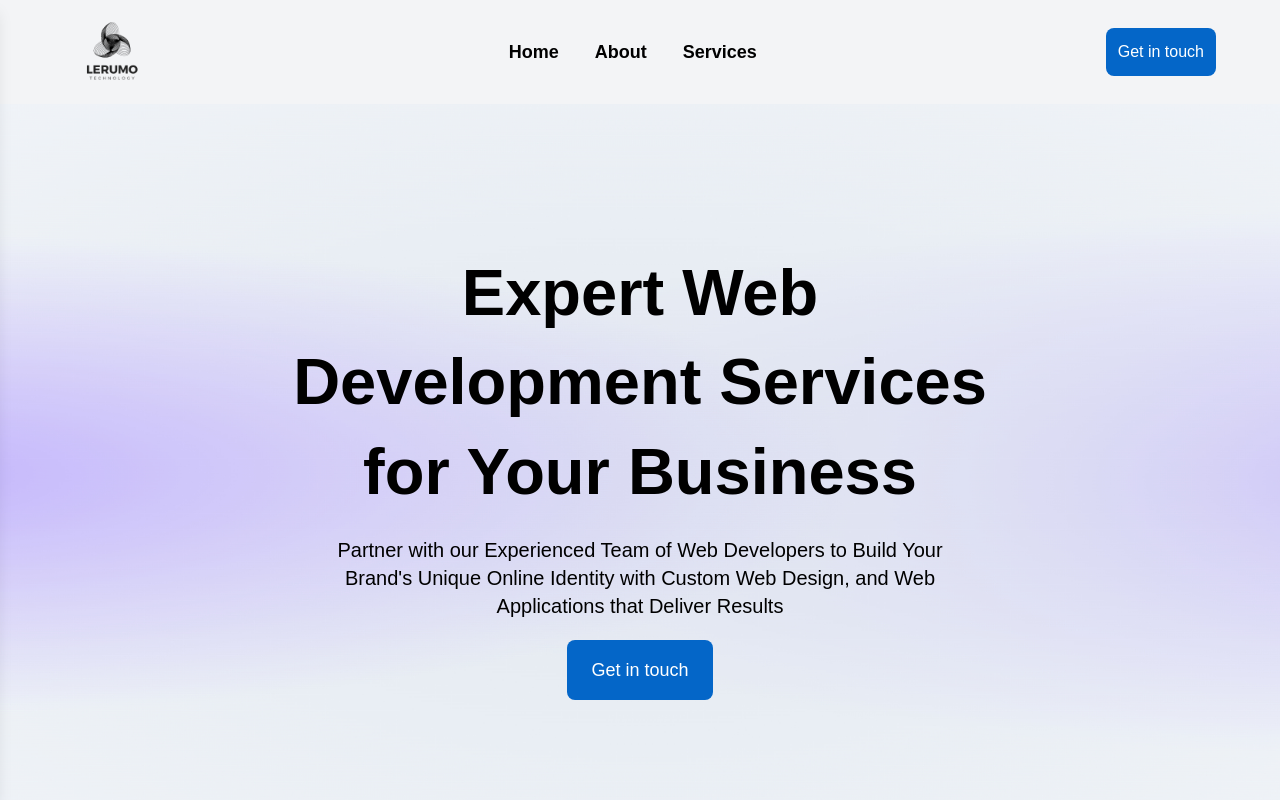
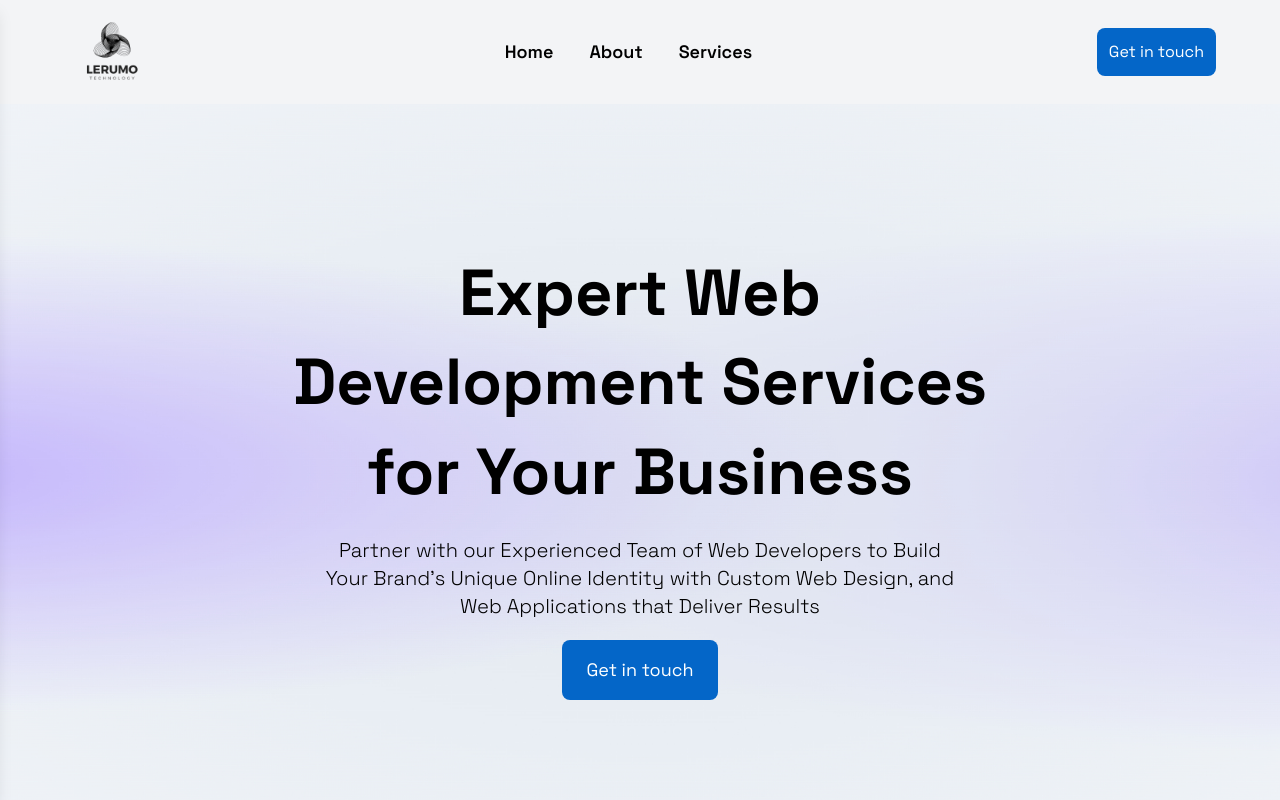
Before and after one commit to rorisangputu/lerumoweb, a React (Vite) app: page / in a window 1280 px wide. Shown: the top 800 px of the page. Built offline with nearby package versions, Linux system fonts and the light colour scheme.

Commit message:
changing font

```diff
--- a/src/App.jsx
+++ b/src/App.jsx
@@ -11,7 +11,7 @@ function App() {
 
 
   return (
-    <div className="overflow-x-hidden bg-bg font-poppins">
+    <div className="overflow-x-hidden bg-bg font-spacegrotesk">
       <Navbar />
       <div className="flex-grow">
         <Routes>
```
